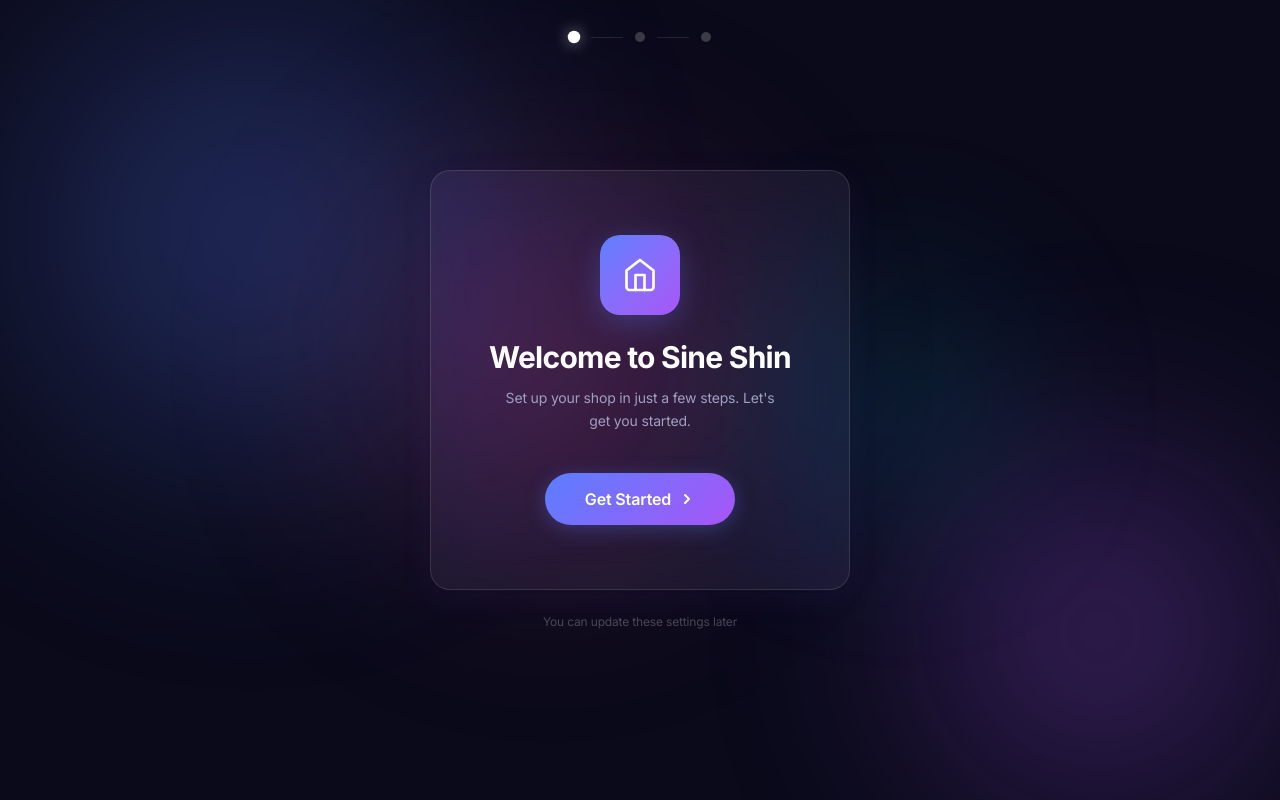
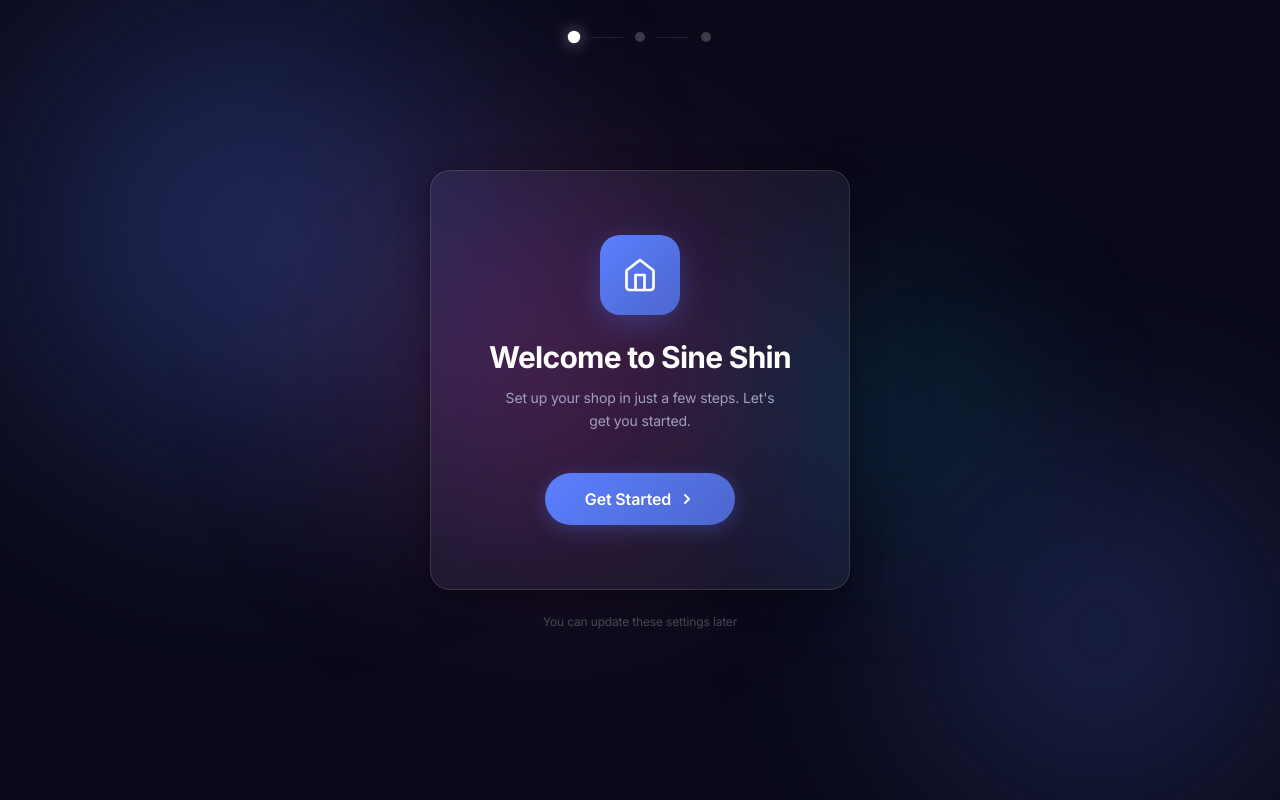
Before and after one commit to bkjonathan/sine-shin, a React (Vite) app: page /onboarding in a window 1280 px wide. Built offline with nearby package versions, Linux system fonts and the light colour scheme.

Commit message:
feat: Implement global theme management with light/dark mode and accent color selection via a new `ThemeContext` and refactored CSS variables.

```diff
--- a/src/App.tsx
+++ b/src/App.tsx
@@ -5,6 +5,7 @@ import AppLayout from "./components/AppLayout";
 import OnboardingForm from "./components/OnboardingForm";
 import Dashboard from "./components/Dashboard";
 import Settings from "./components/Settings";
+import { ThemeProvider } from "./context/ThemeContext";
 import "./index.css";
 
 function App() {
@@ -52,7 +53,7 @@ function App() {
           <div className="liquid-blob-3" />
         </div>
         <div className="relative z-10 flex flex-col items-center gap-4">
-          <div className="w-10 h-10 border-2 border-white/10 border-t-[var(--color-accent-blue)] rounded-full animate-spin" />
+          <div className="w-10 h-10 border-2 border-[var(--color-glass-border)] border-t-[var(--color-accent-blue)] rounded-full animate-spin" />
           <p className="text-[var(--color-text-muted)] text-sm">Loading...</p>
         </div>
       </div>
@@ -60,6 +61,7 @@ function App() {
   }
 
   return (
+    <ThemeProvider>
       <Routes>
         {/* Onboarding — Full screen, no layout shell */}
         <Route path="/onboarding" element={<OnboardingForm />} />
@@ -96,6 +98,7 @@ function App() {
           }
         />
       </Routes>
+    </ThemeProvider>
   );
 }
 
--- /dev/null
+++ b/src/context/ThemeContext.tsx
@@ -0,0 +1,116 @@
+import React, { createContext, useContext, useEffect, useState } from "react";
+
+type Theme = "light" | "dark";
+type AccentColor = "blue" | "purple" | "pink" | "cyan" | "green";
+
+interface ThemeSettings {
+  theme: Theme;
+  accentColor: AccentColor;
+  animations: boolean;
+  compactMode: boolean;
+}
+
+interface ThemeContextType extends ThemeSettings {
+  setTheme: (theme: Theme) => void;
+  setAccentColor: (color: AccentColor) => void;
+  setAnimations: (enabled: boolean) => void;
+  setCompactMode: (enabled: boolean) => void;
+  toggleTheme: () => void;
+}
+
+const ThemeContext = createContext<ThemeContextType | undefined>(undefined);
+
+const STORAGE_KEY = "sine_shin_theme_settings";
+
+const DEFAULT_SETTINGS: ThemeSettings = {
+  theme: "dark",
+  accentColor: "blue",
+  animations: true,
+  compactMode: false,
+};
+
+export function ThemeProvider({ children }: { children: React.ReactNode }) {
+  const [settings, setSettings] = useState<ThemeSettings>(() => {
+    const stored = localStorage.getItem(STORAGE_KEY);
+    return stored
+      ? { ...DEFAULT_SETTINGS, ...JSON.parse(stored) }
+      : DEFAULT_SETTINGS;
+  });
+
+  useEffect(() => {
+    localStorage.setItem(STORAGE_KEY, JSON.stringify(settings));
+    applyTheme(settings);
+  }, [settings]);
+
+  const applyTheme = (s: ThemeSettings) => {
+    const root = document.documentElement;
+
+    // 1. Set theme attribute for CSS selectors
+    root.setAttribute("data-theme", s.theme);
+
+    // 2. Set accent color CSS variables
+    // These mappings correspond to Tailwind colors or hex codes
+    const accents: Record<AccentColor, { primary: string; secondary: string }> =
+      {
+        blue: { primary: "#5b7fff", secondary: "#4c66cc" },
+        purple: { primary: "#a855f7", secondary: "#9333ea" },
+        pink: { primary: "#ec4899", secondary: "#db2777" },
+        cyan: { primary: "#06b6d4", secondary: "#0891b2" },
+        green: { primary: "#10b981", secondary: "#059669" },
+      };
+
+    const colors = accents[s.accentColor];
+    root.style.setProperty("--color-accent-primary", colors.primary);
+    root.style.setProperty("--color-accent-secondary", colors.secondary);
+
+    // Also set specific semantic variables if needed,
+    // or we can just rely on generic --color-accent-primary in CSS.
+    // Let's update the specific ones used in existing CSS if we want to override them directly,
+    // but the plan is to refactor CSS to use generic variables.
+
+    // 3. Handle animations
+    if (!s.animations) {
+      root.style.setProperty("--transition-speed", "0s");
+      root.classList.add("disable-animations");
+    } else {
+      root.style.removeProperty("--transition-speed");
+      root.classList.remove("disable-animations");
+    }
+
+    // 4. Handle compact mode
+    if (s.compactMode) {
+      root.classList.add("compact-mode");
+    } else {
+      root.classList.remove("compact-mode");
+    }
+  };
+
+  const updateSetting = <K extends keyof ThemeSettings>(
+    key: K,
+    value: ThemeSettings[K],
+  ) => {
+    setSettings((prev) => ({ ...prev, [key]: value }));
+  };
+
+  const value: ThemeContextType = {
+    ...settings,
+    setTheme: (theme) => updateSetting("theme", theme),
+    setAccentColor: (color) => updateSetting("accentColor", color),
+    setAnimations: (enabled) => updateSetting("animations", enabled),
+    setCompactMode: (enabled) => updateSetting("compactMode", enabled),
+    toggleTheme: () =>
+      updateSetting("theme", settings.theme === "dark" ? "light" : "dark"),
+  };
+
+  return (
+    <ThemeContext.Provider value={value}>{children}</ThemeContext.Provider>
+  );
+}
+
+export function useTheme() {
+  const context = useContext(ThemeContext);
+  if (context === undefined) {
+    throw new Error("useTheme must be used within a ThemeProvider");
+  }
+  return context;
+}
--- a/src/index.css
+++ b/src/index.css
@@ -6,19 +6,26 @@
    ═══════════════════════════════════════════════ */
 
 @theme {
-  /* ── Core Palette ── */
-  --color-liquid-bg: #0a0a1a;
-  --color-liquid-bg-warm: #0e0c1d;
+  /*
+     We define generic tokens here that map to CSS variables.
+     The CSS variables themselves will change based on [data-theme].
+  */
+
+  /* ── Core Backgrounds ── */
+  --color-liquid-bg: var(--bg-app);
+  --color-liquid-bg-warm: var(--bg-app-warm);
 
   /* ── Glass Surfaces ── */
-  --color-glass-white: rgba(255, 255, 255, 0.08);
-  --color-glass-white-hover: rgba(255, 255, 255, 0.12);
-  --color-glass-border: rgba(255, 255, 255, 0.12);
-  --color-glass-border-light: rgba(255, 255, 255, 0.2);
+  --color-glass-white: var(--glass-surface);
+  --color-glass-white-hover: var(--glass-surface-hover);
+  --color-glass-border: var(--glass-border);
+  --color-glass-border-light: var(--glass-border-light);
 
-  /* ── Accent Colors ── */
-  --color-accent-blue: #5b7fff;
-  --color-accent-purple: #a855f7;
+  /* ── Dynamic Accent ── */
+  /* These now point to a single dynamic accent variable set by JS/Context */
+  --color-accent-blue: var(--color-accent-primary);
+  --color-accent-purple: var(--color-accent-secondary);
+  /* Keeping specific names for legacy support if needed, but they will map to current theme accent */
   --color-accent-pink: #ec4899;
   --color-accent-cyan: #06b6d4;
 
@@ -28,24 +35,58 @@
   --color-warning: #fbbf24;
 
   /* ── Text ── */
-  --color-text-primary: #f0f0f8;
-  --color-text-secondary: #a0a0c0;
-  --color-text-muted: #606080;
+  --color-text-primary: var(--text-primary);
+  --color-text-secondary: var(--text-secondary);
+  --color-text-muted: var(--text-muted);
 
-  /* ── Shadows (colored, not black) ── */
-  --shadow-glass:
-    0 8px 32px rgba(100, 80, 200, 0.08), 0 2px 8px rgba(0, 0, 0, 0.15);
-  --shadow-glow-blue: 0 0 20px rgba(91, 127, 255, 0.3);
-  --shadow-glow-purple: 0 0 20px rgba(168, 85, 247, 0.3);
-  --shadow-glow-pink: 0 0 20px rgba(236, 72, 153, 0.3);
+  /* ── Shadows ── */
+  --shadow-glass: var(--shadow-glass);
 
   /* ── Typography ── */
   --font-family-sans:
     "Inter", -apple-system, "SF Pro Display", "Segoe UI", system-ui, sans-serif;
 
-  /* ── Spacing for layout ── */
+  /* ── Spacing ── */
   --sidebar-width: 240px;
   --titlebar-height: 36px;
+}
+
+:root {
+  /* Default (Dark Implementation) */
+  --bg-app: #0a0a1a;
+  --bg-app-warm: #0e0c1d;
+
+  --glass-surface: rgba(255, 255, 255, 0.08);
+  --glass-surface-hover: rgba(255, 255, 255, 0.12);
+  --glass-border: rgba(255, 255, 255, 0.12);
+  --glass-border-light: rgba(255, 255, 255, 0.2);
+
+  --text-primary: #f0f0f8;
+  --text-secondary: #a0a0c0;
+  --text-muted: #606080;
+
+  --shadow-glass: 0 8px 32px rgba(0, 0, 0, 0.3), 0 2px 8px rgba(0, 0, 0, 0.2);
+
+  /* Default Accent (Blue) */
+  --color-accent-primary: #5b7fff;
+  --color-accent-secondary: #4c66cc;
+}
+
+[data-theme="light"] {
+  --bg-app: #f4f5fa;
+  --bg-app-warm: #ffffff;
+
+  --glass-surface: rgba(255, 255, 255, 0.65);
+  --glass-surface-hover: rgba(255, 255, 255, 0.85);
+  --glass-border: rgba(200, 200, 230, 0.4);
+  --glass-border-light: rgba(180, 180, 220, 0.5);
+
+  --text-primary: #1a1a2e;
+  --text-secondary: #4a4a6e;
+  --text-muted: #8080a0;
+
+  --shadow-glass:
+    0 8px 32px rgba(100, 100, 200, 0.1), 0 2px 8px rgba(100, 100, 200, 0.05);
 }
 
 /* ═══════════════════════════════════════════════
```
Also changed, not shown: src/components/Settings.tsx (+32 -24 lines). Lines whose indentation alone changed are shown as unchanged.
